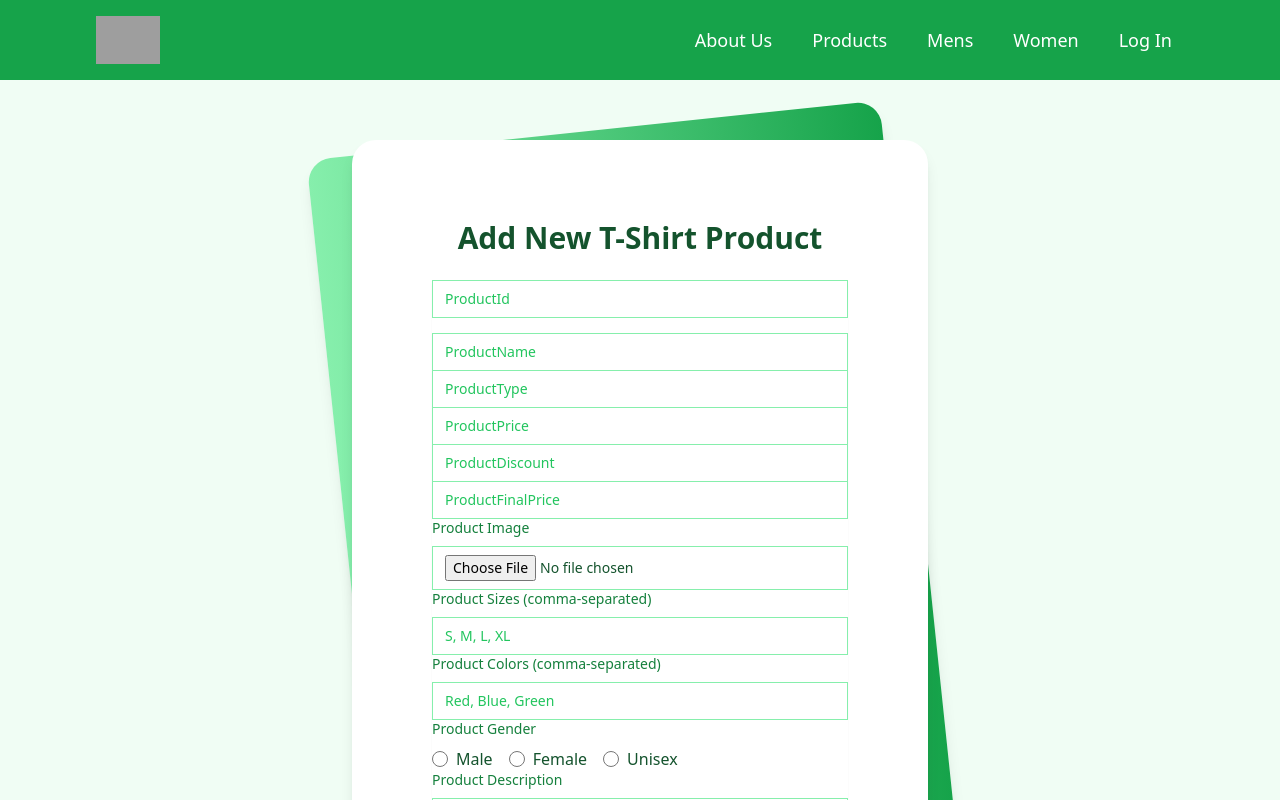
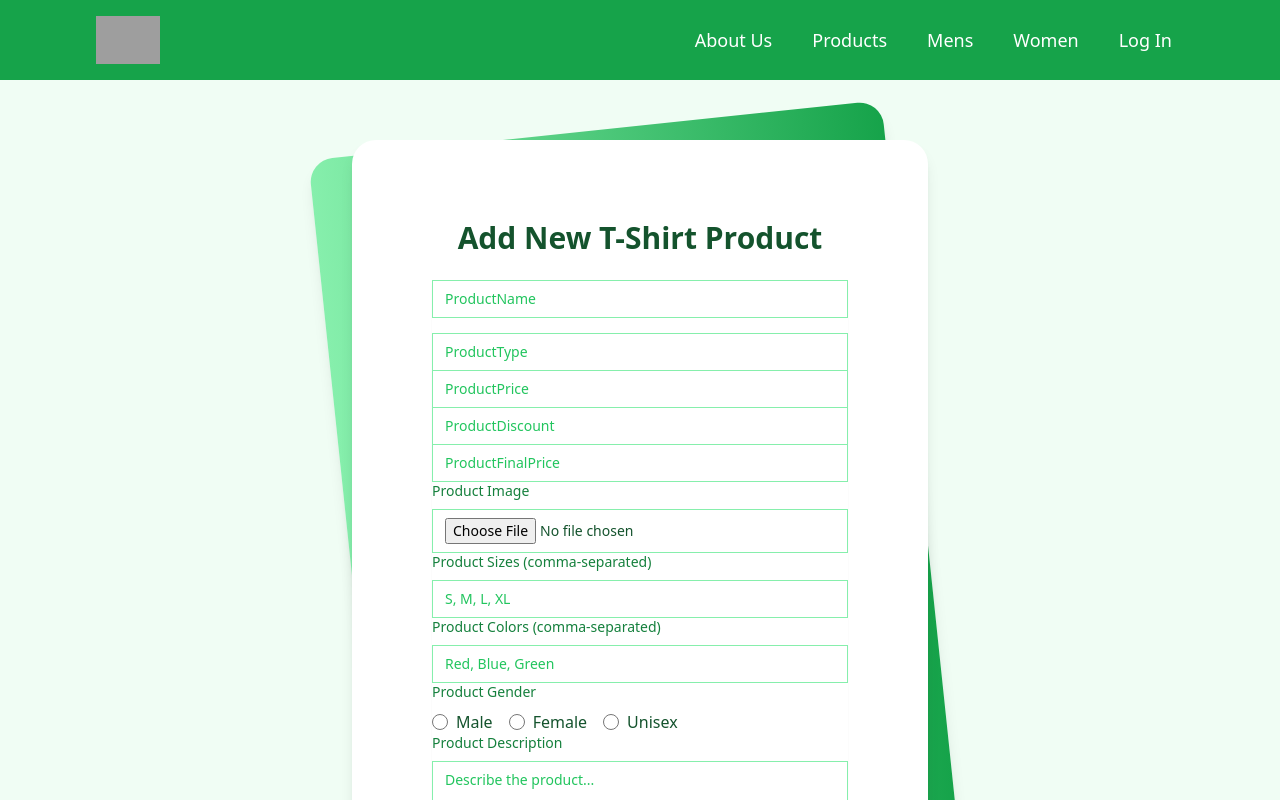
Before and after one commit to prn9v/Tshirt-Brand-Repo, a React (Create React App) app in the folder frontend/: page /admin in a window 1280 px wide. Shown: the top 800 px of the page. Built offline with nearby package versions, Linux system fonts and the light colour scheme; grey boxes are pictures that could not be loaded.

Commit message:
Update AdminPanel.jsx

```diff
--- a/frontend/src/components/AdminPanel.jsx
+++ b/frontend/src/components/AdminPanel.jsx
@@ -4,7 +4,6 @@ import { addProduct } from '../api/productApi';
 const AdminPage = () => {
   const [product, setProduct] = useState({
       productName: '',
-      productId: '',
       productImage: null,
       productSizes: [],
       productPrice: '',
@@ -36,7 +35,6 @@ const AdminPage = () => {
     const formData = new FormData();
 
     // Add product data to FormData
-    formData.append('productId', product.productId);
     formData.append('productName', product.productName);
     formData.append('productImage', product.productImage); // Append the image file
     formData.append('productSizes', product.productSizes.join(',')); // Convert to comma-separated string
@@ -64,7 +62,6 @@ const AdminPage = () => {
     // Reset form state
     setProduct({
       productName: '',
-      productId: '',
       productImage: null,
       productSizes: [],
       productPrice: '',
@@ -90,7 +87,7 @@ const AdminPage = () => {
             </div>
             <form className="space-y-6" onSubmit={handleSubmit} encType="multipart/form-data">
               <div className="rounded-md shadow-sm -space-y-px">
-                {['productId', 'productName', 'productType', 'productPrice', 'productDiscount', 'productFinalPrice'].map((field) => (
+                {['productName', 'productType', 'productPrice', 'productDiscount', 'productFinalPrice'].map((field) => (
                   <div key={field} className="mb-4">
                     <label htmlFor={field} className="sr-only">
                       {field.charAt(0).toUpperCase() + field.slice(1).replace('product', '')}
```
